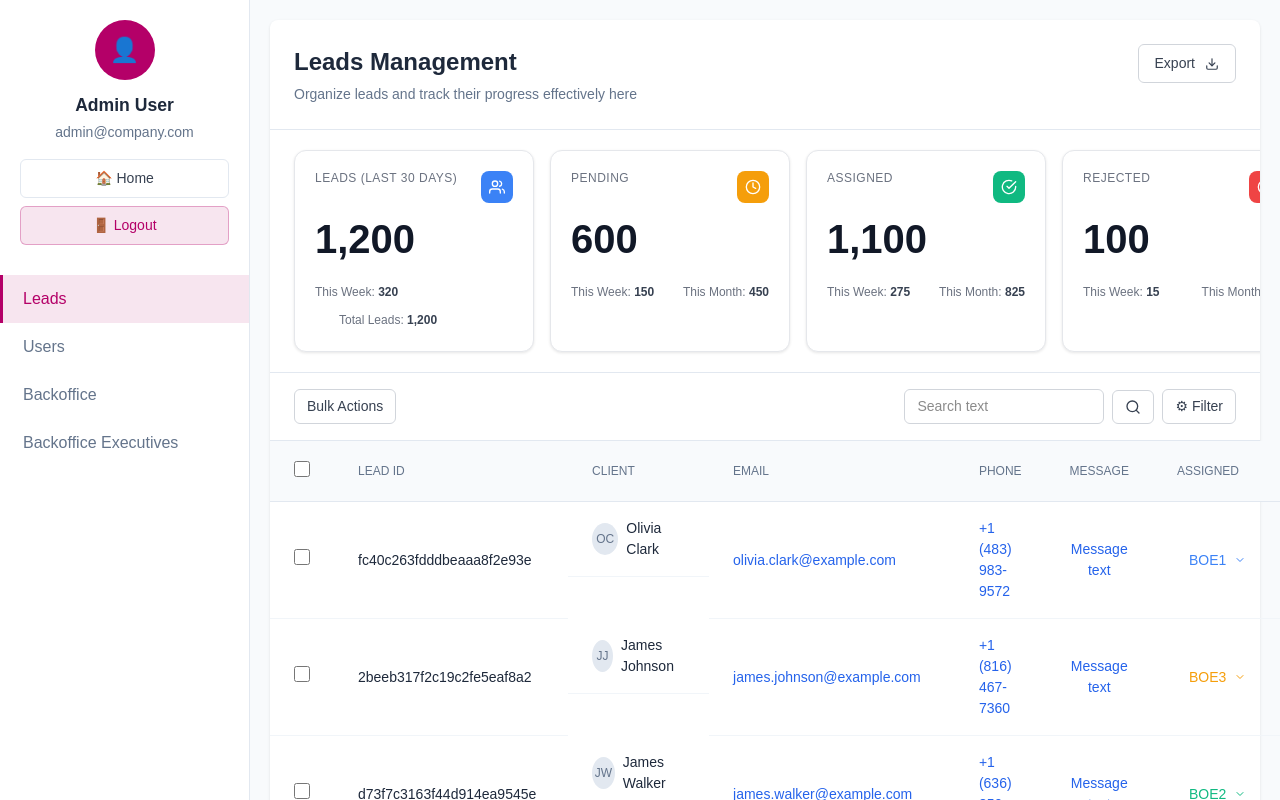
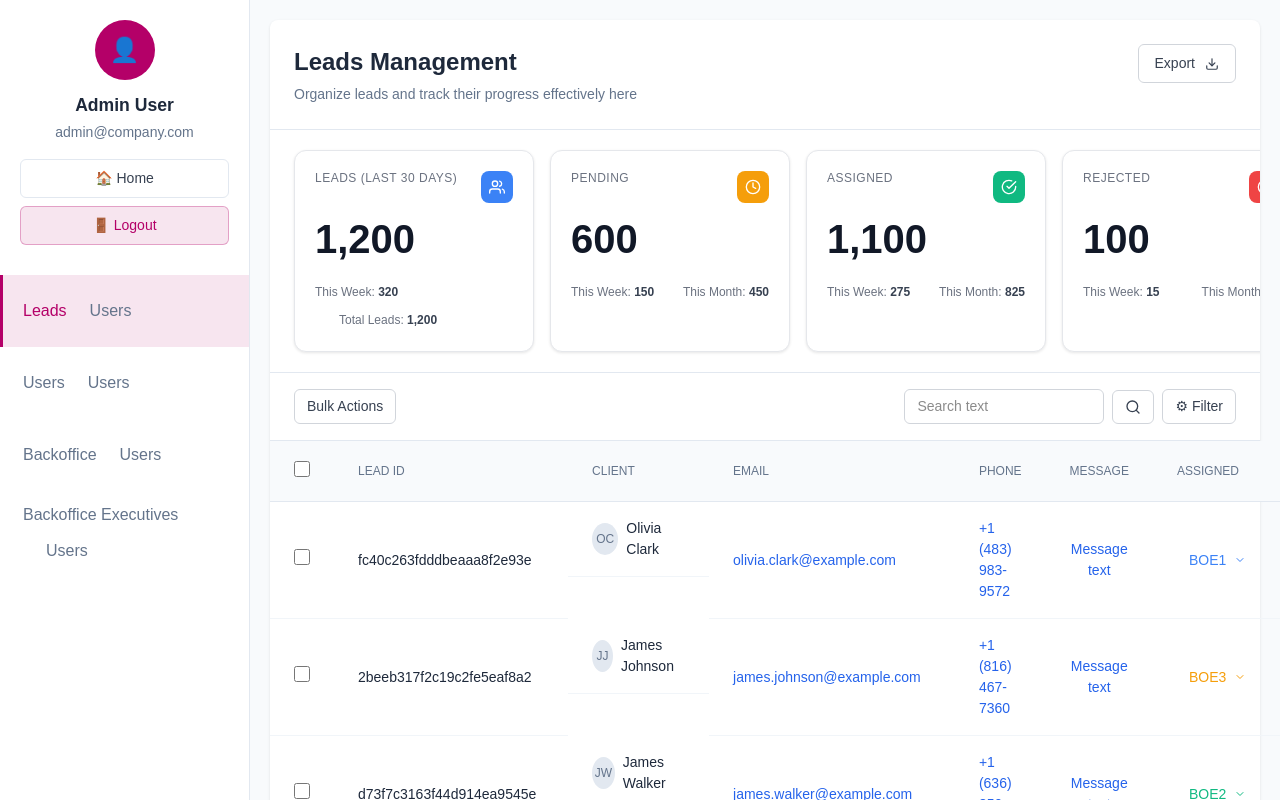
Before and after one commit to draftworks-repos/component-library, a Next.js app: page / in a window 1280 px wide. Shown: the top 800 px of the page. Built offline with nearby package versions, Linux system fonts and the light colour scheme.

Commit message:
Updated AdminDashboard.tsx

```diff
--- a/app/Components/AdminDashboard.tsx
+++ b/app/Components/AdminDashboard.tsx
@@ -3,6 +3,7 @@ import { useState, useEffect } from "react";
 import Link from "next/link";
 import AuthManager from "./AuthManager";
 import styles from "./AdminDashboard.module.css";
+import UserManagement from "./UserManagement";
 
 // Import the Lead interface from the schema
 interface ILead {
@@ -2205,6 +2206,12 @@ export default function AdminDashboard() {
               onClick={() => setActiveTab(tab)}
             >
               {tab}
+            <button
+              className={`${styles.navItem} ${activeTab === "users" ? styles.active : ""}`}
+              onClick={() => setActiveTab("users")}
+            >
+              Users
+            </button>
             </button>
           ))}
         </nav>
```
